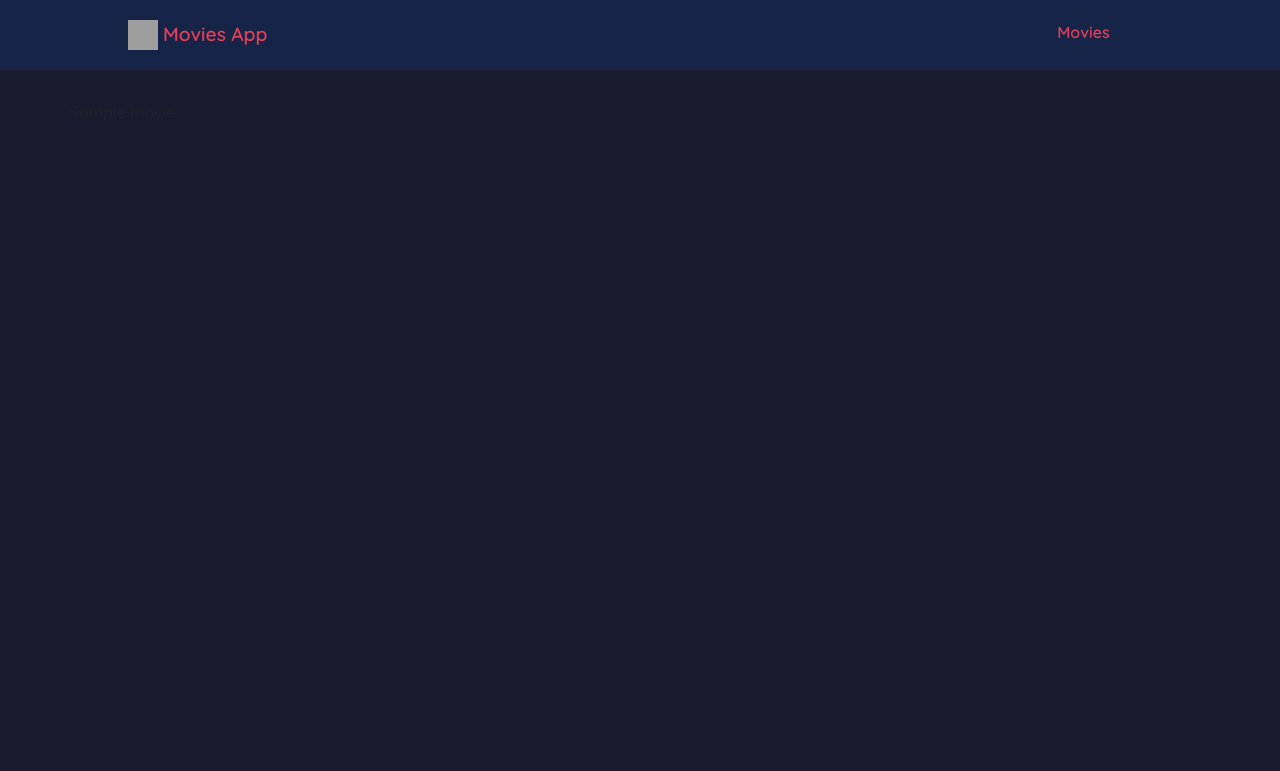
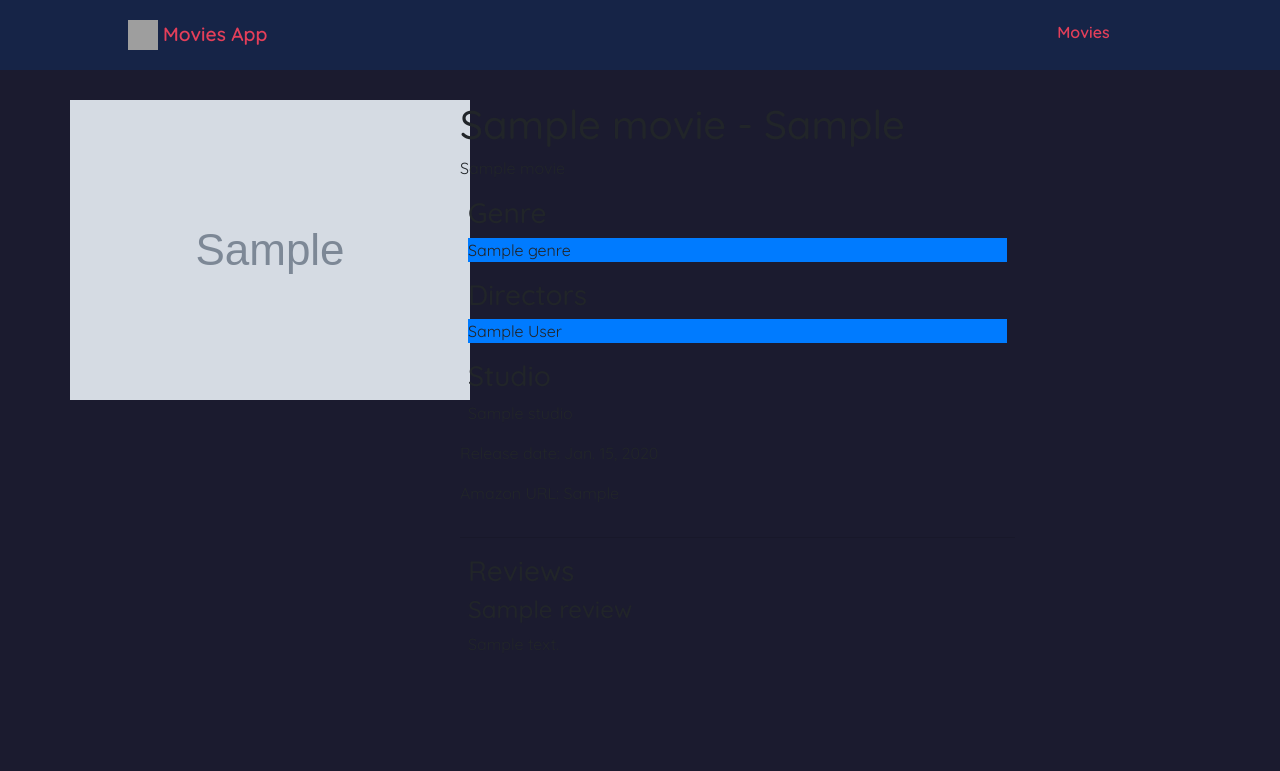
Before and after one commit to Navayuvan-SB/Movies-App, a Django app: a page that uses movies/templates/movies/movie_detail.html in a window 1280 px wide. Shown: the top 771 px of the page. Run offline with Django 3.2, Linux system fonts and the light colour scheme; tables that the repository leaves empty hold one stand-in row (values such as "Sample post"); grey boxes marked "Sample" are stand-in pictures; grey boxes are pictures that could not be loaded.

Commit message:
Design Movie Detail UI

```diff
--- a/movies/templates/movies/movie_detail.html
+++ b/movies/templates/movies/movie_detail.html
@@ -1,10 +1,93 @@
 {% extends 'base_generic.html' %}
-
-{% block title %} {{movie.title}} {% endblock title %}
-
+{% block title %} {{movie.title}}
+{% endblock title %}
 
 {% block content %}
 
-{{movie.title}}
+<div class="row">
+  <div class="col-md-4">
+    <img class="w-90p h-100p obj-fit-cover" src="{{movie.cover_image.url}}" alt="{{movie.title}}" />
+  </div>
+
+  <div class="col-md-6">
+
+    <div>
+        <h1 class="fs-2-4 c-primary fw-700">{{movie.title}} - <span class="fw-600">{{movie.prefix}}</span> </h1>
+        <p class="c-text-secondary">{{movie.sub_title}}</p>
+    </div>
+
+    <div class="mx-2">
+
+        <h3 class="c-light-primary">Genre</h3>
+
+        <div class="pill-wrapper">
+        {% for genre in movie.genre.all %}
+
+            <p class="pill bg-primary c-white">{{genre.title}}</p>
+
+        {% endfor %}
+        </div>
+
+    </div>
+
+    <div class="mx-2">
+
+        <h3 class="c-light-primary">Directors</h3>
+
+        <div class="pill-wrapper">
+        {% for director in movie.directors.all %}
+
+            <p class="pill bg-primary c-white">{{director.first_name}} {{director.last_name}}</p>
+
+        {% endfor %}
+        </div>
+
+
+    </div>
+
+    <div class="mx-2">
+        <h3 class="c-light-primary">Studio</h3>
+        <p class="c-text-secondary">{{movie.studio.title}}</p>
+    </div>
+
+    <p class="c-text-secondary">Release date: <span class="fw-600">{{movie.release_date}}</span> </p>
+    <p class="c-text-secondary">Amazon URL: <span class="fw-600">{{movie.amazon_url}}</span> </p>
+
+
+
+  </div>
+
+</div>
+
+<div class="row">
+
+    <div class="col-md-4">
+
+    </div>
+
+    <div class="col-md-6">
+        <hr>
+
+        <h3 class="mx-2 c-light-primary">Reviews</h3>
+        <div>
+
+
+            {% for review in movie.review_set.all %}
+
+            <div class="mx-2">
+
+                <h4 class="c-text-secondary fw-600">{{review.name}}</h4>
+                <p class="c-text-secondary">{{review.text}}</p>
+
+            </div>
+
+            {% endfor %}
+
+
+        </div>
+
+    </div>
+
+</div>
 
 {% endblock content %}
```
